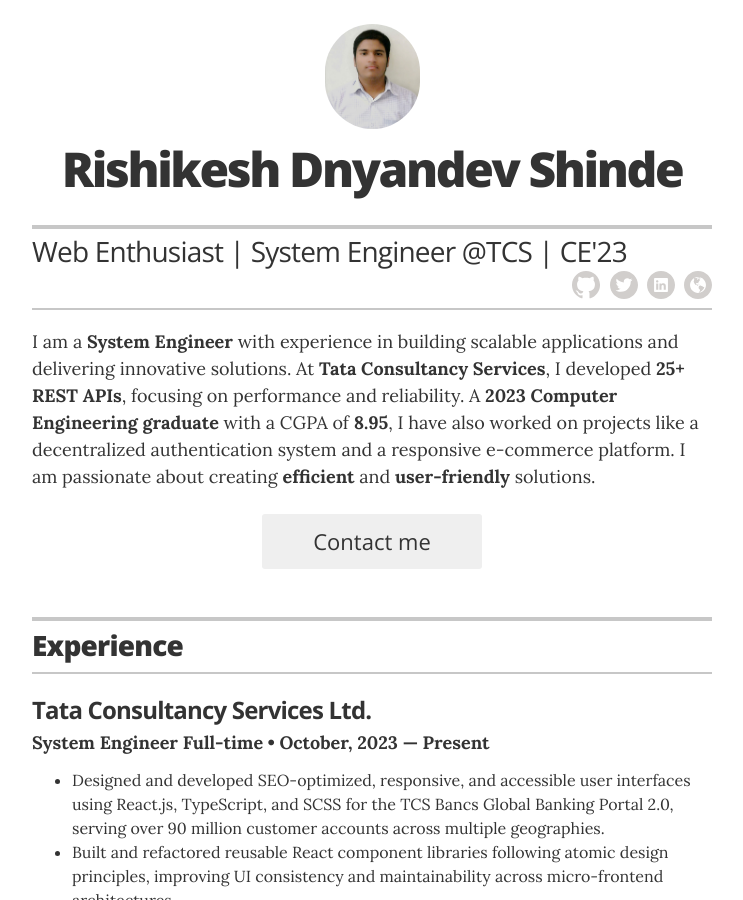
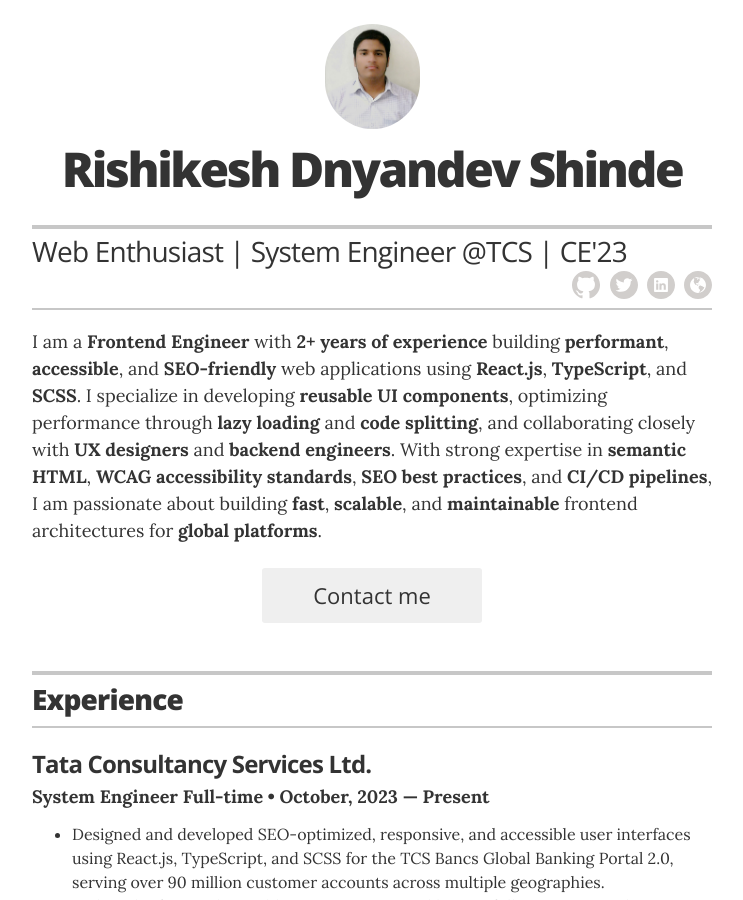
Before and after one commit to rdshinde/rdshinde.github.io, a Jekyll site: the page built from index.html, in a window 1280 px wide and 900 px high. Shown: the whole window, without its empty margins (268-1011 px from the left). Built offline with Jekyll 4.4.1, drawn with Linux system fonts in a browser that asks for light colours.

Commit message:
Revise resume description and contact information
Updated resume details to reflect current role and experience.

```diff
--- a/_config.yml
+++ b/_config.yml
@@ -1,6 +1,6 @@
 # Site settings
 title: "Rishikesh Shinde | Resume"
-description: "A resume of Rishikesh Dnyandev Shinde. Who is a highly motivated final-year computer engineering student with front-end development experience using ReactJS and NextJS. Detail-oriented and committed to producing clean, efficient code. Fast learner, passionate about staying up-to-date with industry trends. Enthusiastic team player with a strong work ethic and dedication to excellence."
+description: "A resume of Rishikesh Dnyandev Shinde. Who is a Frontend Engineer with 2+ years of experience building performant, accessible, and SEO-friendly web applications using React.js, TypeScript, and SCSS."
 
 # Build settings
 markdown: kramdown
@@ -17,14 +17,13 @@
 resume_contact_email:           "rdshinde2000@gmail.com"
 
 # the next two items are used for schema itemprops in _layouts/resume.html
-resume_contact_telephone:       "+91 9175411145"
+resume_contact_telephone:       "+91 917541xxxx"
 resume_contact_address:         "Shirur, Pune, Maharashtra, India"
 
-resume_header_contact_info:     "Shirur, Pune, Maharashtra, India • +91 9175411145 • rdshinde2000@gmail.com"
+resume_header_contact_info:     "Shirur, Pune, Maharashtra, India • +91 917541xxxx • rdshinde2000@gmail.com"
 display_header_contact_info:    "false"
 
-resume_header_intro: "<p>I am a <strong>System Engineer</strong> with experience in building scalable applications and delivering innovative solutions. At <strong>Tata Consultancy Services</strong>, I developed <strong>25+ REST APIs</strong>, focusing on performance and reliability. A <strong>2023 Computer Engineering graduate</strong> with a CGPA of <strong>8.95</strong>, I have also worked on projects like a decentralized authentication system and a responsive e-commerce platform. I am passionate about creating <strong>efficient</strong> and <strong>user-friendly</strong> solutions.</p>"
-
+resume_header_intro: "<p>I am a <strong>Frontend Engineer</strong> with <strong>2+ years of experience</strong> building <strong>performant</strong>, <strong>accessible</strong>, and <strong>SEO-friendly</strong> web applications using <strong>React.js</strong>, <strong>TypeScript</strong>, and <strong>SCSS</strong>. I specialize in developing <strong>reusable UI components</strong>, optimizing performance through <strong>lazy loading</strong> and <strong>code splitting</strong>, and collaborating closely with <strong>UX designers</strong> and <strong>backend engineers</strong>. With strong expertise in <strong>semantic HTML</strong>, <strong>WCAG accessibility standards</strong>, <strong>SEO best practices</strong>, and <strong>CI/CD pipelines</strong>, I am passionate about building <strong>fast</strong>, <strong>scalable</strong>, and <strong>maintainable</strong> frontend architectures for <strong>global platforms</strong>.</p>"
 # use "yes" to display the email contact button,
 # "no" to display an "I'm not looking for work" message,
 # or remove the resume_looking_for_work option entirely
```
